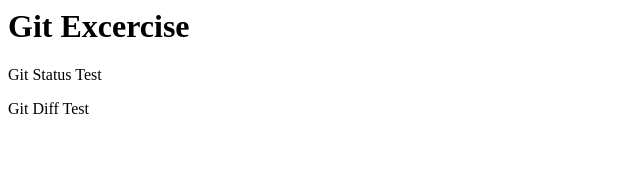
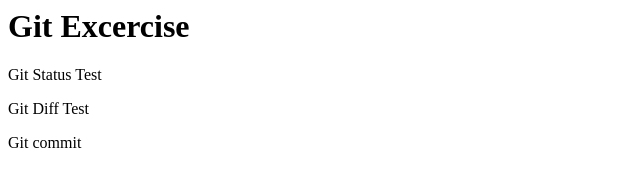
Before and after one commit to tonokaki/git_tutorial, a plain HTML site: page index.html in a window 1280 px wide. Shown: the full height of the page, 0-640 px from the left. Drawn offline with Linux system fonts and the light colour scheme.

Commit message:
add comment 'Git commit'

```diff
--- a/index.html
+++ b/index.html
@@ -1,3 +1,4 @@
 <h1>Git Excercise</h1>
 <p>Git Status Test</p>
 <p>Git Diff Test</p><p></p>
+<p>Git commit</p>
```
